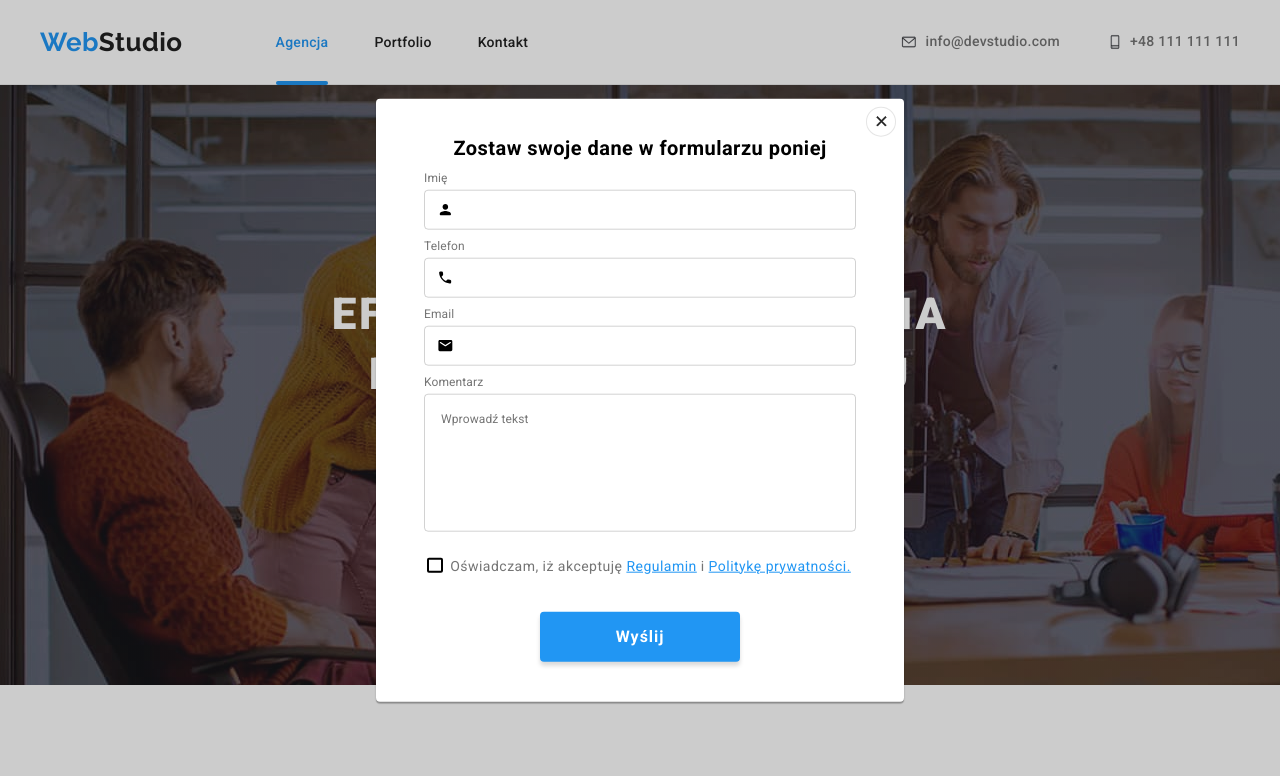
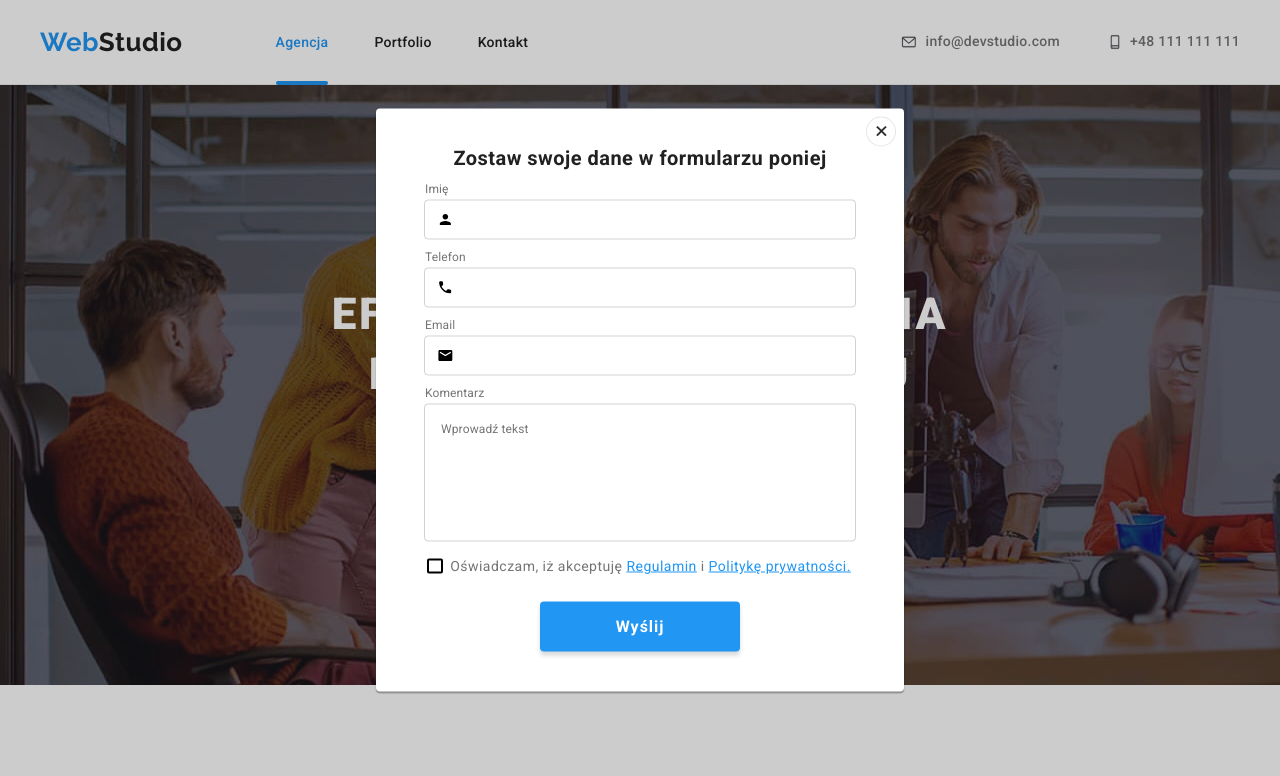
Before and after one commit to lukaszmilewskii/goit-markup-hw-06, a plain HTML site: page index.html in a window 1280 px wide. Both pictures are taken after a click on the button "Zamów usługę". Shown: the top 776 px of the page. Drawn offline with nearby package versions, Linux system fonts and the light colour scheme.

Commit message:
fixed hw6

```diff
--- a/css/styles.css
+++ b/css/styles.css
@@ -32,7 +32,7 @@ button {
 }
 body {
   font-family: var(--font-primary);
-  /* color: var(--body-general-font-color); */
+  color: var(--font-color-1);
   font-size: 16px;
   letter-spacing: 0.03em;
 }
@@ -45,7 +45,6 @@ h2 {
 }
 .container {
   max-width: 1200px;
-  /* justify-content: space-between; */
   margin: 0 auto;
 }
 .section {
@@ -58,12 +57,10 @@ h2 {
   display: flex;
   align-items: center;
   justify-content: space-between;
-  /* height: 80px; */
   padding: 24px 0;
 }
 .navigation {
   display: flex;
-  /* align-items: center; */
 }
 .logo {
   font-family: var(--font-secondary);
@@ -117,10 +114,7 @@ h2 {
 }
 .header-contact {
   display: flex;
-  /* justify-content: flex-end; */
-  /* align-items: center; */
   gap: 50px;
-  /* margin-left: 364px; */
 }
 .header-contact a {
   display: flex;
@@ -175,8 +169,6 @@ h2 {
   padding-top: 50px;
 }
 .product-item {
-  /* border: 1px solid #eeeeee;
-  border-top: none; */
   flex-basis: calc((100% - 60px) / 3);
   box-shadow: transparent;
 
@@ -227,13 +219,8 @@ h2 {
   top: 0;
   bottom: 0;
   margin: 0;
-  padding-top: 49px;
-  padding-bottom: 49px;
-  padding-left: 24px;
-  padding-right: 45px;
-
+  padding: 49px 45px 49px 24px;
   transform: translatey(101%);
-
   transition-property: transform;
   transition-duration: 250ms;
   transition-timing-function: cubic-bezier(0.4, 0, 0.2, 1);
@@ -251,7 +238,9 @@ h2 {
   color: var(--font-color-4);
 }
 .footer-contact {
-  font-style: normal;
+  display: flex;
+  flex-direction: column;
+  gap: 9px;
   font-size: 14px;
   padding-left: 0;
   margin-top: 20px;
@@ -289,12 +278,8 @@ h2 {
   line-height: 1.9;
   padding: 10px 41px;
   margin-top: 30px;
-  /* display: flex; */
-  /* align-items: center;
-  text-align: center; */
   letter-spacing: 0.06em;
   color: var(--font-color-4);
-
   box-shadow: 0 4px 4px rgba(0, 0, 0, 0.15);
   border-radius: 4px;
 }
@@ -331,7 +316,6 @@ h2 {
 .what-we-do ul {
   display: flex;
   justify-content: space-between;
-  /* gap: 30px; */
   padding-top: 50px;
   flex-basis: calc((100% - 60px) / 3);
 }
@@ -353,7 +337,6 @@ h2 {
   display: flex;
   justify-content: center;
   align-items: center;
-
   font-weight: 700;
   font-size: 14px;
   line-height: 1.14px;
@@ -500,6 +483,7 @@ h2 {
   margin-top: 20px;
 }
 .footer-newsletter-input {
+  color: var(--font-color-4);
   width: 358px;
   height: 50px;
   background-color: inherit;
@@ -528,7 +512,6 @@ h2 {
 .modal-close-button {
   width: 30px;
   height: 30px;
-
   display: flex;
   justify-content: center;
   align-items: center;
@@ -551,12 +534,11 @@ h2 {
   font-size: 20px;
   line-height: 1.15;
   text-align: center;
-  margin-bottom: 12px;
+  margin-bottom: 30px;
 }
 .contact-form {
   display: flex;
   flex-direction: column;
-  gap: 10px;
 }
 input {
   border: none;
@@ -573,13 +555,27 @@ label {
   border-radius: 4px;
 }
 .input {
+  position: relative;
+  margin-bottom: 28px;
+
   width: 100%;
   height: 40px;
   display: flex;
   align-items: center;
   padding: 11px 12px;
 }
+.input > span,
+.comment > span {
+  position: absolute;
+  top: -18px;
+  left: 0;
+  font-size: 12px;
+  line-height: 1.16;
+  letter-spacing: 0.01em;
+  color: var(--font-color-3);
+}
 .comment {
+  position: relative;
   height: 138px;
   display: flex;
   align-items: center;
@@ -595,24 +591,16 @@ label {
   width: 100%;
   height: 100px;
   outline: none;
+  padding: 0;
 
   font-size: 12px;
   line-height: 1.16;
   letter-spacing: 0.01em;
-
-  padding: 0 0;
 }
 .contact-form-item {
   display: inline-flex;
   flex-direction: column;
   gap: 4px;
-}
-.contact-form-item > p {
-  font-size: 12px;
-  line-height: 1.16;
-
-  letter-spacing: 0.01em;
-  color: var(--font-color-3);
 }
 .contact-form-item label:focus-within,
 .input:focus-within,
@@ -621,13 +609,18 @@ label {
   fill: var(--button-background-color-hover);
   stroke: var(--button-background-color-hover);
 }
+/* .contact-form-item > span {
+  display: block;
+  font-size: 12px;
+  line-height: 1.16;
+  letter-spacing: 0.01em;
+  color: var(--font-color-3);
+} */
 .statement {
   margin-top: 10px;
-
   font-size: 14px;
   line-height: 2;
   color: var(--font-color-3);
-
   display: flex;
   justify-content: center;
   column-gap: 8px;
@@ -637,7 +630,6 @@ label {
   line-height: 2;
   text-decoration-line: underline;
   color: var(--font-color-2);
-
   position: relative;
   display: inline-flex;
 }
@@ -648,11 +640,10 @@ label {
 .checkbox-statement-label {
   position: absolute;
   left: 51px;
-  bottom: 129px;
+  top: 450px;
   width: 16px;
   height: 15px;
   display: block;
-
   border: 2px solid black;
   background-color: var(--background-color-1);
   border-radius: 2px;
@@ -701,11 +692,8 @@ label {
   left: 50%;
   top: 50%;
   transform: translate(-50%, -50%) scale(1);
-
   display: block;
-
   width: 528px;
-  /* height: 581px; */
   padding: 8px;
   background-color: var(--background-color-1);
   box-shadow: 0px 1px 3px rgba(0, 0, 0, 0.12), 0px 1px 1px rgba(0, 0, 0, 0.14),
--- a/index.html
+++ b/index.html
@@ -381,8 +381,8 @@
           <address>
             <ul class="footer-contact">
               <li>m. Warszawa, Aleje Jerozolimskie 21</li>
+              <li><a href="mailto:info@example.com">info@example.com</a></li>
               <li><a href="tel:+48111111111">+48 111 111 111</a></li>
-              <li><a href="mailto:info@example.com">info@example.com</a></li>
             </ul>
           </address>
         </div>
@@ -444,8 +444,8 @@
         <div class="contact-form-container">
           <form class="contact-form">
             <div class="contact-form-item">
-              <p>Imię</p>
               <label class="input">
+                <span>Imię</span>
                 <svg width="18px" height="18px">
                   <use href="./images/icons.svg#icon-person-black-18dp-1"></use>
                 </svg>
@@ -453,8 +453,8 @@
               </label>
             </div>
             <div class="contact-form-item">
-              <p>Telefon</p>
               <label class="input">
+                <span>Telefon</span>
                 <svg width="18px" height="18px">
                   <use href="./images/icons.svg#icon-phone-black-18dp-1"></use>
                 </svg>
@@ -462,8 +462,8 @@
               </label>
             </div>
             <div class="contact-form-item">
-              <p>Email</p>
               <label class="input">
+                <span>Email</span>
                 <svg width="18px" height="18px">
                   <use href="./images/icons.svg#icon-email-black-18dp-1"></use>
                 </svg>
@@ -471,8 +471,8 @@
               </label>
             </div>
             <div class="contact-form-item">
-              <p>Komentarz</p>
               <label class="comment">
+                <span>Komentarz</span>
                 <textarea
                   class="comment-textarea"
                   placeholder="Wprowadź tekst"
```
